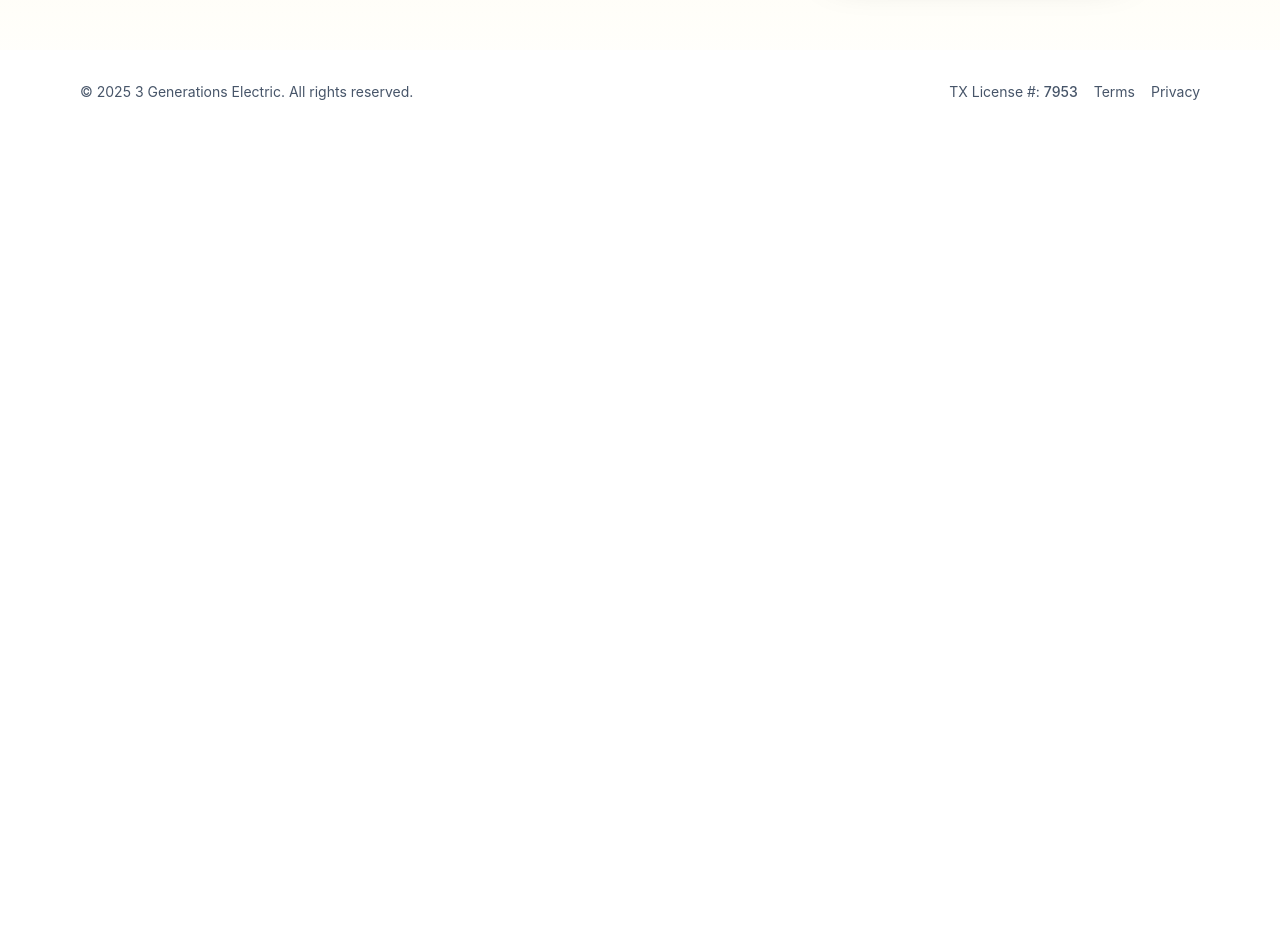
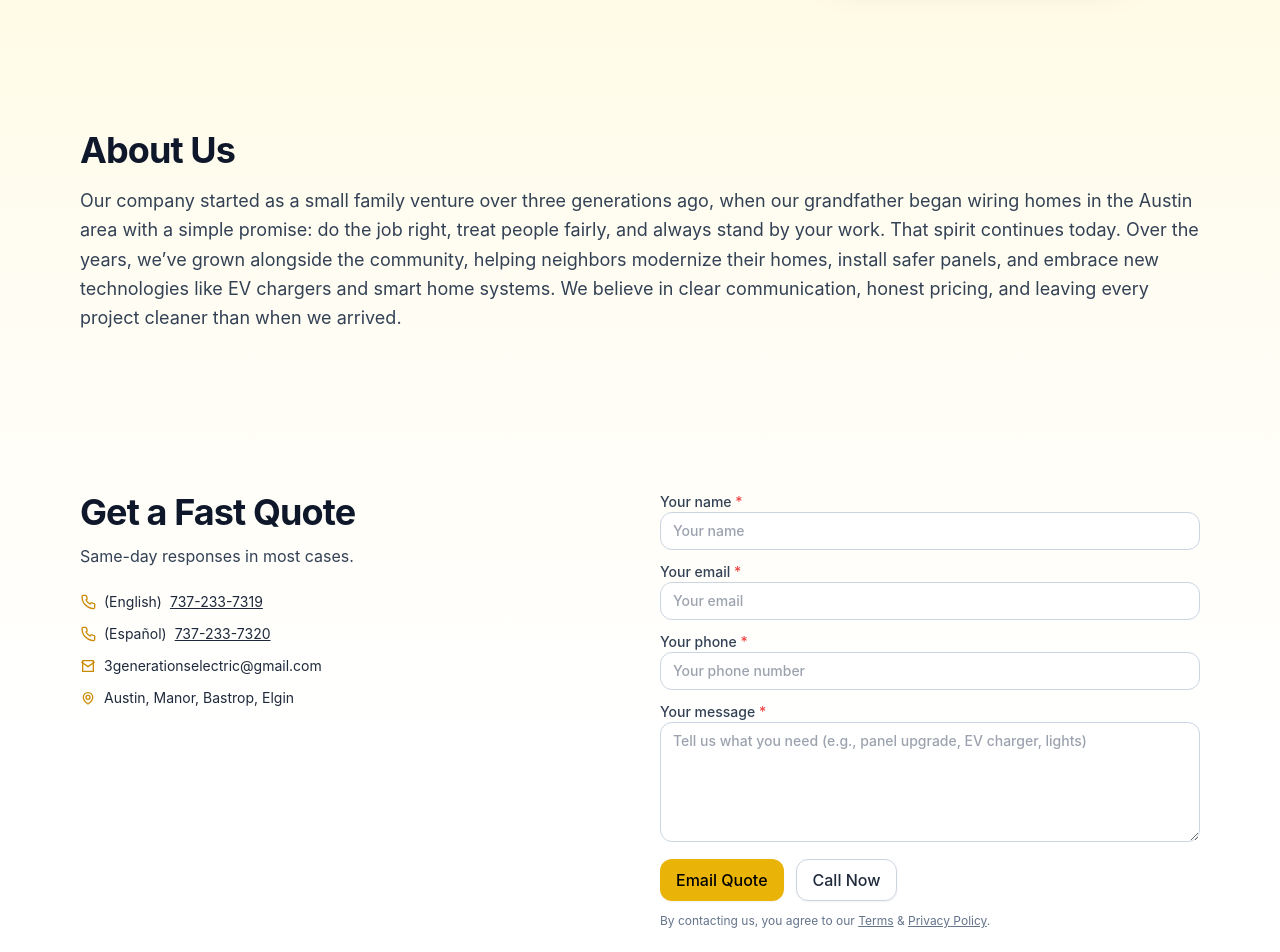
Before and after one commit to resp23f/3generations-site, a React (Vite) app: page / in a window 1280 px wide. Shown: the part 500-1452 px from the top of the page. Before the commit the page ends 800 px from the top, so only its background shows below. Built offline with nearby package versions, Linux system fonts and the light colour scheme.

Commit message:
Clean final App.tsx

```diff
--- a/src/App.tsx
+++ b/src/App.tsx
@@ -2,15 +2,30 @@ import React, { useEffect, useState } from "react";
 import "./index.css";
 import { CheckCircle, PhoneIcon, MailIcon, MapPinIcon } from "./icons";
 
-const LOGO_SRC = "/image000000-3.png"; // ensure this file exists in /public
+/** Public assets */
+const LOGO_SRC = "/image000000-3.png"; // ensure this exists in /public
+
+/** Text constants */
 const LICENSE_BADGE = "Licensed • Bonded • Insured — TX License #7953";
 
-function buildMailto({ name, email, phone, message }: { name: string; email: string; phone: string; message: string }) {
+/** Mailto helper */
+function buildMailto({
+  name,
+  email,
+  phone,
+  message,
+}: {
+  name: string;
+  email: string;
+  phone: string;
+  message: string;
+}) {
   const subject = encodeURIComponent("Quote Request - 3 Generations Electric");
   const body = encodeURIComponent(`Name: ${name}\nEmail: ${email}\nPhone: ${phone}\n\n${message}`);
   return `mailto:3generationselectric@gmail.com?subject=${subject}&body=${body}`;
 }
 
+/** Simple hash router */
 type Route = "/" | "/privacy" | "/terms";
 const getRoute = (): Route => {
   const h = (window.location.hash || "#/").replace("#", "");
@@ -19,6 +34,7 @@ const getRoute = (): Route => {
   return "/";
 };
 
+/** Small UI helpers */
 const Button: React.FC<React.ButtonHTMLAttributes<HTMLButtonElement>> = ({ className = "", ...props }) => (
   <button className={"px-4 py-2 rounded-xl font-medium shadow-sm " + className} {...props} />
 );
@@ -29,6 +45,7 @@ const Textarea: React.FC<React.TextareaHTMLAttributes<HTMLTextAreaElement>> = ({
   <textarea className={"w-full px-3 py-2 rounded-xl border border-slate-300 min-h-[120px] " + className} {...props} />
 );
 
+/** ---------- PAGES ---------- **/
 function HomePage() {
   const [form, setForm] = useState({ name: "", email: "", phone: "", message: "" });
   const onChange = (e: React.ChangeEvent<HTMLInputElement | HTMLTextAreaElement>) =>
@@ -45,9 +62,11 @@ function HomePage() {
               Powering Homes for <span className="text-yellow-600">3 Generations</span>
             </h1>
             <p className="mt-6 text-lg text-slate-700 max-w-prose">
-              Trusted residential electricians in Austin, Manor, Bastrop & Elgin. From EV chargers to full panel upgrades —
-              safe, reliable, and family-run service.
+              Trusted residential electricians in Austin, Manor, Bastrop & Elgin. From EV chargers to full panel upgrades — safe,
+              reliable, and family-run service.
             </p>
+
+            {/* CTAs */}
             <div className="mt-6 flex flex-col sm:flex-row sm:flex-wrap gap-3">
               <a href="tel:17372337319">
                 <Button className="w-full sm:w-auto bg-yellow-500 text-black hover:bg-yellow-400">
@@ -60,6 +79,8 @@ function HomePage() {
                 </Button>
               </a>
             </div>
+
+            {/* Features / trust row */}
             <ul className="mt-6 grid grid-cols-1 sm:grid-cols-2 lg:grid-cols-4 gap-3 text-sm text-slate-700">
               {[
                 "Free same-day quotes",
@@ -67,13 +88,17 @@ function HomePage() {
                 "Up-front pricing",
                 LICENSE_BADGE,
               ].map((t, i) => (
-                <li key={i} className="flex items-center gap-2 bg-white/70 px-3 py-2 rounded-lg shadow-sm whitespace-nowrap">
+                <li
+                  key={i}
+                  className="flex items-center gap-2 bg-white/70 px-3 py-2 rounded-lg shadow-sm whitespace-nowrap"
+                >
                   <CheckCircle className="w-4 h-4 text-yellow-500" /> {t}
                 </li>
               ))}
             </ul>
           </div>
 
+          {/* Logo with 3D effect */}
           <div className="md:col-span-5">
             <div className="grid place-items-center">
               <img
@@ -93,19 +118,118 @@ function HomePage() {
       {/* Mobile quick action bar */}
       <div className="fixed md:hidden bottom-4 left-0 right-0 px-4 z-40">
         <div className="mx-auto max-w-sm rounded-2xl shadow-lg bg-white flex overflow-hidden border border-slate-200">
-          <a className="flex-1 py-3 text-center font-medium" href="tel:17372337319">Call</a>
-          <div className="w-px bg-slate-200"/>
-          <a className="flex-1 py-3 text-center font-medium" href="#contact">Quote</a>
+          <a className="flex-1 py-3 text-center font-medium" href="tel:17372337319">
+            Call
+          </a>
+          <div className="w-px bg-slate-200" />
+          <a className="flex-1 py-3 text-center font-medium" href="#contact">
+            Quote
+          </a>
         </div>
       </div>
+
+      {/* About Us */}
+      <section id="about">
+        <div className="max-w-6xl mx-auto px-4 py-20">
+          <h2 className="text-3xl md:text-4xl font-bold tracking-tight text-slate-900">About Us</h2>
+          <p className="mt-4 text-slate-700 leading-relaxed text-lg">
+            Our company started as a small family venture over three generations ago, when our grandfather began wiring homes in
+            the Austin area with a simple promise: do the job right, treat people fairly, and always stand by your work. That
+            spirit continues today. Over the years, we’ve grown alongside the community, helping neighbors modernize their homes,
+            install safer panels, and embrace new technologies like EV chargers and smart home systems. We believe in clear
+            communication, honest pricing, and leaving every project cleaner than when we arrived.
+          </p>
+        </div>
+      </section>
+
+      {/* Contact */}
+      <section id="contact">
+        <div className="max-w-6xl mx-auto px-4 py-20 grid md:grid-cols-2 gap-10">
+          <div>
+            <h2 className="text-3xl md:text-4xl font-bold tracking-tight text-slate-900">Get a Fast Quote</h2>
+            <p className="mt-3 text-slate-700">Same-day responses in most cases.</p>
+            <div className="mt-6 space-y-3 text-sm">
+              <div className="flex items-center gap-2">
+                <PhoneIcon className="w-4 h-4 text-yellow-600" /> (English){" "}
+                <a className="underline" href="tel:17372337319">
+                  737-233-7319
+                </a>
+              </div>
+              <div className="flex items-center gap-2">
+                <PhoneIcon className="w-4 h-4 text-yellow-600" /> (Español){" "}
+                <a className="underline" href="tel:17372337320">
+                  737-233-7320
+                </a>
+              </div>
+              <div className="flex items-center gap-2">
+                <MailIcon className="w-4 h-4 text-yellow-600" /> 3generationselectric@gmail.com
+              </div>
+              <div className="flex items-center gap-2">
+                <MapPinIcon className="w-4 h-4 text-yellow-600" /> Austin, Manor, Bastrop, Elgin
+              </div>
+            </div>
+          </div>
+
+          <form
+            className="space-y-3"
+            onSubmit={(e) => {
+              e.preventDefault();
+              if (!form.name || !form.email || !form.phone || !form.message) {
+                alert("Please fill in all required fields including phone number.");
+                return;
+              }
+              window.location.href = submitHref;
+            }}
+            aria-label="Quote form"
+          >
+            <label className="block text-sm font-medium text-slate-700">
+              Your name <span className="text-red-500">*</span>
+              <Input required name="name" placeholder="Your name" value={form.name} onChange={onChange} />
+            </label>
+            <label className="block text-sm font-medium text-slate-700">
+              Your email <span className="text-red-500">*</span>
+              <Input required name="email" type="email" placeholder="Your email" value={form.email} onChange={onChange} />
+            </label>
+            <label className="block text-sm font-medium text-slate-700">
+              Your phone <span className="text-red-500">*</span>
+              <Input required name="phone" type="tel" placeholder="Your phone number" value={form.phone} onChange={onChange} />
+            </label>
+            <label className="block text-sm font-medium text-slate-700">
+              Your message <span className="text-red-500">*</span>
+              <Textarea
+                required
+                name="message"
+                placeholder="Tell us what you need (e.g., panel upgrade, EV charger, lights)"
+                value={form.message}
+                onChange={onChange}
+              />
+            </label>
+            <div className="flex flex-wrap gap-3">
+              <Button type="submit" className="bg-yellow-500 text-black hover:bg-yellow-400">
+                Email Quote
+              </Button>
+              <a href="tel:17372337319">
+                <Button type="button" className="border border-slate-300 bg-white hover:bg-slate-50">
+                  Call Now
+                </Button>
+              </a>
+            </div>
+            <p className="text-xs text-slate-500">
+              By contacting us, you agree to our <a href="#/terms" className="underline">Terms</a> &{" "}
+              <a href="#/privacy" className="underline">Privacy Policy</a>.
+            </p>
+          </form>
+        </div>
+      </section>
     </>
   );
 }
 
-// helpers
+/** Helpers */
 const formatDate = () =>
   new Date().toLocaleDateString("en-US", { month: "long", day: "numeric", year: "numeric" });
 
+/** Privacy & Terms pages */
 function PrivacyPage() {
   return (
     <div className="max-w-4xl mx-auto px-4 py-16 text-slate-800">
@@ -147,8 +271,8 @@ function PrivacyPage() {
 
         <h2 className="text-xl font-semibold mt-6 mb-2">Contact Us</h2>
         <p>
-          3 Generations Electric<br/>Austin, TX<br/>
-          Email: 3generationselectric@gmail.com<br/>
+          3 Generations Electric<br />Austin, TX<br />
+          Email: 3generationselectric@gmail.com<br />
           Phone: (737) 233-7319
         </p>
       </div>
@@ -187,8 +311,8 @@ function TermsPage() {
 
         <h2 className="text-xl font-semibold mt-4 mb-2">Contact Us</h2>
         <p>
-          3 Generations Electric<br/>Austin, TX<br/>
-          Email: 3generationselectric@gmail.com<br/>
+          3 Generations Electric<br />Austin, TX<br />
+          Email: 3generationselectric@gmail.com<br />
           Phone: (737) 233-7319
         </p>
       </div>
@@ -196,8 +320,16 @@ function TermsPage() {
   );
 }
 
+/** ---------- APP SHELL + ROUTING ---------- **/
 export default function App() {
   const [route, setRoute] = useState<Route>(getRoute());
+
+  // Ensure we always have a hash route so Home renders at the root domain
+  useEffect(() => {
+    if (!window.location.hash || !["#/", "#/privacy", "#/terms"].includes(window.location.hash)) {
+      window.location.hash = "#/";
+    }
+  }, []);
 
   useEffect(() => {
     const onHashChange = () => setRoute(getRoute());
@@ -227,6 +359,7 @@ export default function App() {
         </div>
       </header>
 
+      {/* Routed content */}
       {route === "/" && <HomePage />}
       {route === "/privacy" && <PrivacyPage />}
       {route === "/terms" && <TermsPage />}
```
